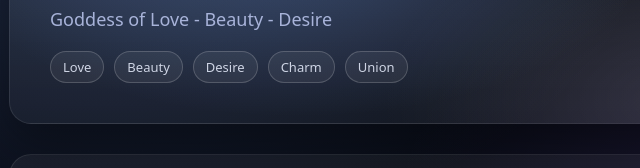
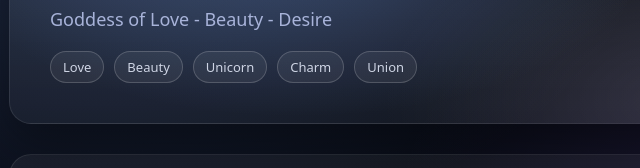
Before and after one commit to PilarCarrera/greekgods, a website built with Vite: page couples/ares-aphrodite/aphrodite.html in a window 1280 px wide. Shown: the part 200-368 px from the top of the page, 151-791 px from the left. Built offline with nearby package versions, Linux system fonts and the light colour scheme.

Commit message:
Changes in gods

```diff
--- a/couples/ares-aphrodite/aphrodite.html
+++ b/couples/ares-aphrodite/aphrodite.html
@@ -20,7 +20,7 @@
       <div class="tags">
         <span class="tag">Love</span>
         <span class="tag">Beauty</span>
-        <span class="tag">Desire</span>
+        <span class="tag">Unicorn</span>
         <span class="tag">Charm</span>
         <span class="tag">Union</span>
       </div>
```
Also changed, not shown: couples/poseidon-athena/poseidon.html (+1 -1 lines).
